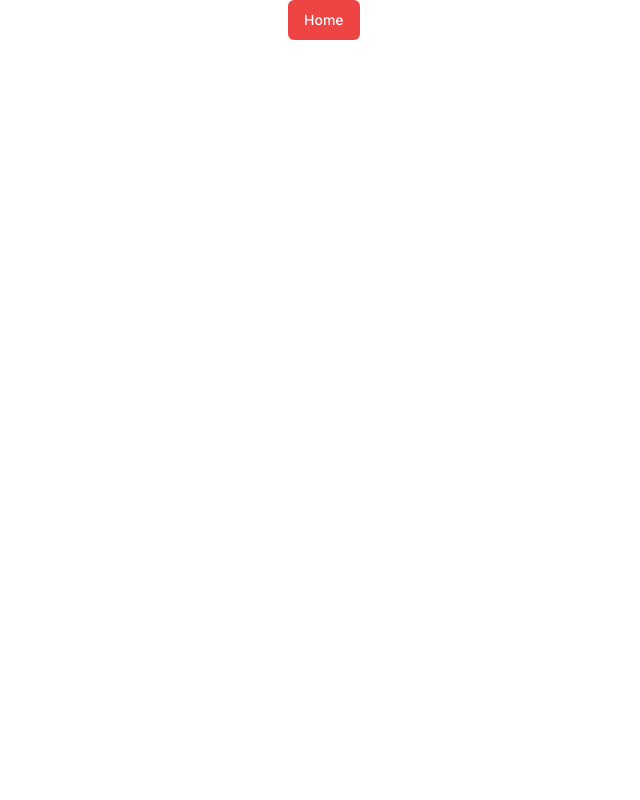
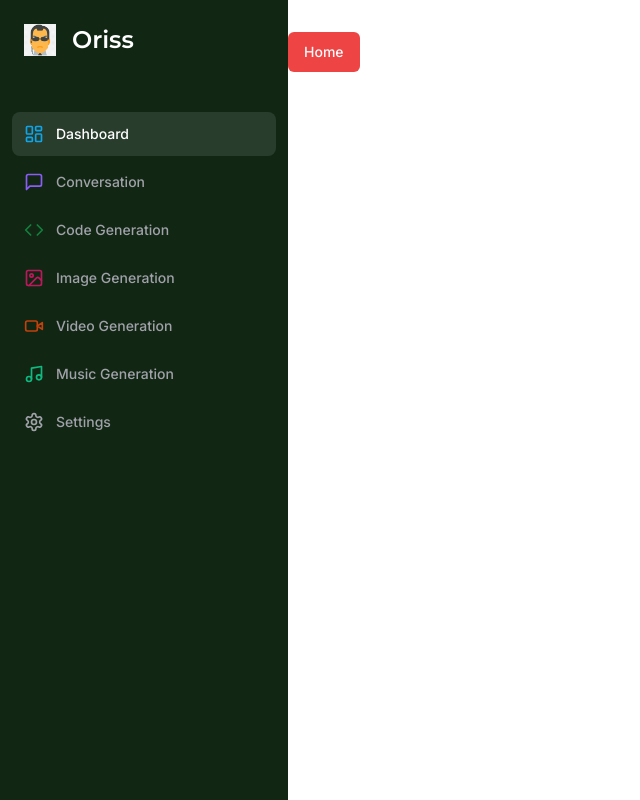
Before and after one commit to edem-cyber/Oriss-sass, a Next.js app: page /dashboard in a window 1280 px wide. Shown: the whole page, without its empty margins (0-640 px from the left). Built offline with nearby package versions, Linux system fonts and the light colour scheme.

Commit message:
npm cant find package.json

```diff
--- a/app/(auth)/(routes)/layout.tsx
+++ b/app/(auth)/(routes)/layout.tsx
@@ -6,7 +6,7 @@
     return (
 
         <div className='flex flex-row w-full h-full relative overflow-hidden bg-black'>
-            <video src="/video/matrixvid.mp4" className='absolute ' autoPlay loop muted />
+            <video src="/video/matrixvid.mp4" className='absolute object-cover' autoPlay loop muted />
             <div className="flex flex-row items-center justify-center h-full w-full">
                 {children}
             </div>
--- a/app/(dashboard)/(routes)/dashboard/page.tsx
+++ b/app/(dashboard)/(routes)/dashboard/page.tsx
@@ -9,7 +9,6 @@
 
             <Link href={'/'}>
                 <Button variant={"destructive"}>Home</Button>
-                <UserButton afterSignOutUrl="/" showName userProfileMode='navigation' ></UserButton>
             </Link>
         </div>
     );
--- a/app/(dashboard)/(routes)/layout.tsx
+++ b/app/(dashboard)/(routes)/layout.tsx
@@ -1,3 +1,6 @@
+import NavBar from "@/components/navbar";
+import SideBar from "@/components/sidebar";
+
 const DashboardLayout = ({
     children
 }: {
@@ -5,13 +8,13 @@
 }) => {
     return (
         <div className="h-full relative" >
-            <div className="hidden h-full md:flex md:w-72 md:flex-col md:fixed md:inset-y-0 z-[80]bg - gray - 900">
-                <div>
-                    {/* Hello Sidebar */}
-                </div>
+            <div className="hidden h-full md:flex md:w-72 md:flex-col md:fixed md:inset-y-0 z-[80] bg-[#112714]">
+                <div >
+                    <SideBar />
+                </div >
             </div >
             <main className="md:pl-72" >
-                {/* Hello Content */}
+                <NavBar />
                 {children}
             </main >
         </div >
--- /dev/null
+++ b/components/navbar.tsx
@@ -0,0 +1,18 @@
+import React from 'react';
+import { Button } from './ui/button';
+import { Menu } from 'lucide-react';
+import { UserButton } from '@clerk/nextjs';
+
+export default function NavBar() {
+    return (
+        <div className='flex items-center p-4'>
+            <Button variant={"ghost"} size={"icon"} className='md:hidden' >
+                <Menu />
+            </Button>
+            <div className="flex w-full justify-end">
+                <UserButton afterSignOutUrl='/' showName userProfileMode='navigation' />
+
+            </div>
+        </div>
+    );
+}
--- /dev/null
+++ b/components/sidebar.tsx
@@ -0,0 +1,116 @@
+"use client";
+
+import { Montserrat } from "next/font/google";
+import Image from "next/image";
+import Link from "next/link";
+import { usePathname } from "next/navigation"
+
+import { cn } from "@/lib/utils";
+import {
+  Code,
+  ImageIcon,
+  LayoutDashboard,
+  MessageSquare,
+  Music,
+  Settings,
+  VideoIcon,
+} from "lucide-react";
+// import { FreeCounter } from "@/components/free-counter";
+
+const montserrat = Montserrat({
+  weight: "600",
+  subsets: ["latin"],
+});
+
+const routes = [
+  {
+    label: "Dashboard",
+    icon: LayoutDashboard,
+    href: "/dashboard",
+    color: "text-sky-500",
+  },
+  {
+    label: "Conversation",
+    icon: MessageSquare,
+    href: "/conversation",
+    color: "text-violet-500",
+  },
+  {
+    label: "Code Generation",
+    icon: Code,
+    color: "text-green-700",
+    href: "/code",
+  },
+
+  {
+    label: "Image Generation",
+    icon: ImageIcon,
+    color: "text-pink-700",
+    href: "/image",
+  },
+  {
+    label: "Video Generation",
+    icon: VideoIcon,
+    color: "text-orange-700",
+    href: "/video",
+  },
+  {
+    label: "Music Generation",
+    icon: Music,
+    color: "text-emerald-500",
+    href: "/music",
+  },
+
+  {
+    label: "Settings",
+    icon: Settings,
+    href: "/settings",
+  },
+];
+
+// interface SidebarProps {
+//   apiLimitCount: number;
+//   isPro: boolean;
+// }
+
+const Sidebar = ({
+//   apiLimitCount = 0,
+//   isPro = false
+}) => {
+
+  const pathname = usePathname()
+  return (
+    <div className="space-y-4 py-4 flex flex-col h-full  text-white">
+      <div className="px-3 py-2 flex-1">
+        <Link href="/dashboard" className="flex items-center pl-3 mb-14">
+          <div className="relative w-8 h-8 mr-4">
+            <Image fill alt="logo" src="/agentsmith.png" />
+          </div>
+          <h1 className={cn("text-2xl font-bold", montserrat.className)}>
+            Oriss
+          </h1>
+        </Link>
+        <div className="space-y-1">
+          {routes.map((route) => (
+            <Link
+              href={route.href}
+              key={route.href}
+              className={cn("text-sm group flex p-3 w-full justify-start font-medium cursor-pointer hover:text-white hover:bg-white/10 rounded-lg transition",pathname ===route.href ? "text-white bg-white/10" : "text-zinc-400")}
+            >
+              <div className="flex items-center flex-1">
+                <route.icon className={cn("h-5 w-5 mr-3", route.color)} />
+                {route.label}
+              </div>
+            </Link>
+          ))}
+        </div>
+      </div>
+      {/* <FreeCounter
+      isPro={isPro}
+       apiLimitCount={apiLimitCount}
+      /> */}
+    </div>
+  );
+};
+
+export default Sidebar;
```
Also changed, not shown: components/mobile-sidebar.tsx (added, +40 -0 lines), public/agentsmith.png (added).
